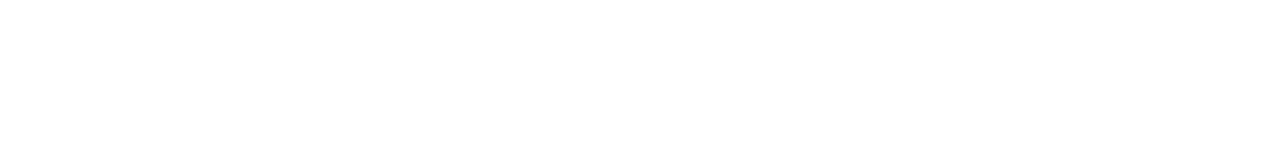
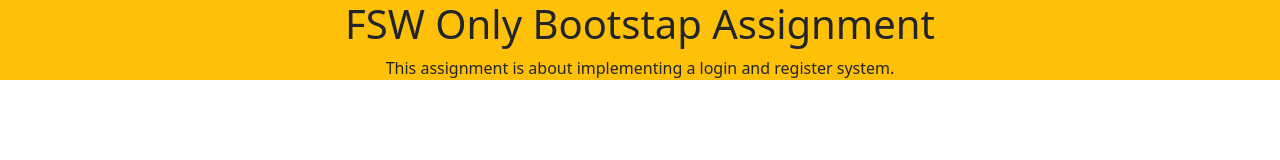
Before and after one commit to refatbaderkhan/bootstraplogin, a plain HTML site: page index.html in a window 1280 px wide. Drawn offline with nearby package versions, Linux system fonts and the light colour scheme.

Commit message:
added header

```diff
--- a/index.html
+++ b/index.html
@@ -7,3 +7,10 @@
     <link rel="stylesheet" href="https://cdn.jsdelivr.net/npm/bootstrap@5.0.0-beta2/dist/css/bootstrap.min.css">
     <title>Login Form</title>
 </head>
+
+<body>
+    <div class="container-fluid bg-warning">
+        <h1 class="text-center">FSW Only Bootstap Assignment</h1>
+        <p  class="text-center">This assignment is about implementing a login and register system.</p>
+    </div>
+</body>
```
